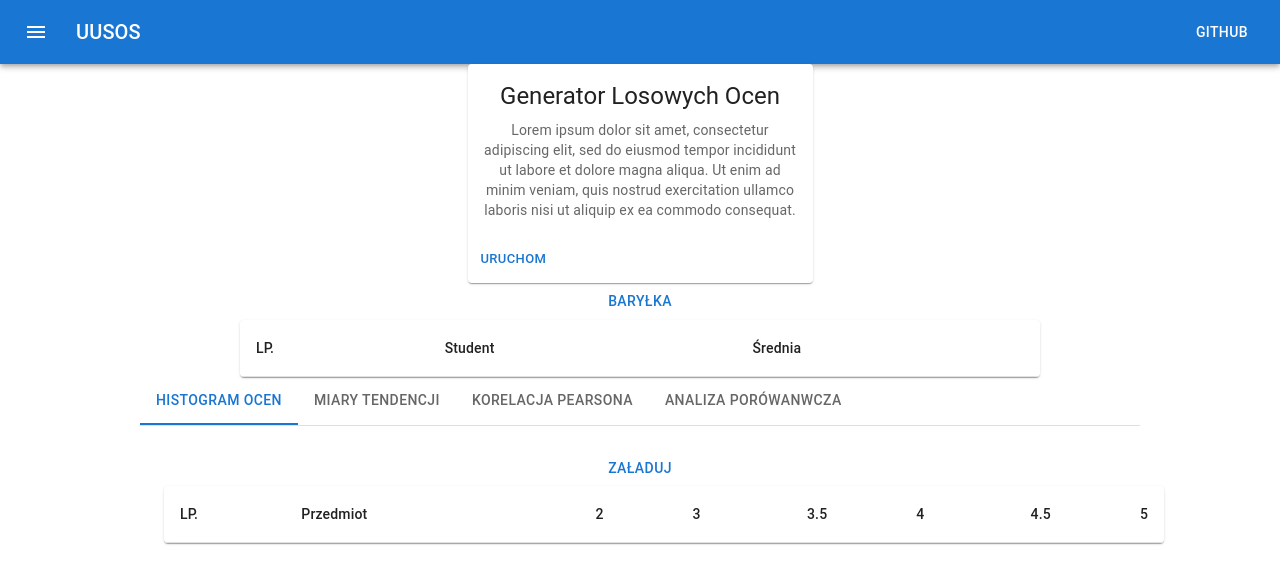
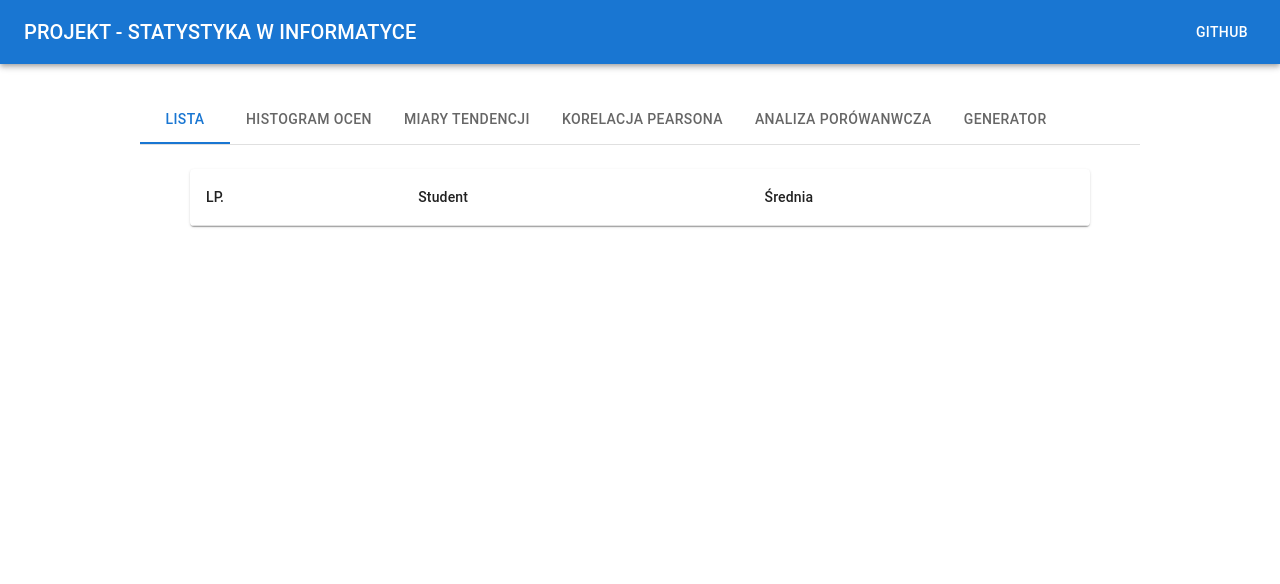
Before and after one commit to quakcin/Statystyka-w-informatyce-Projekt, a React (Create React App) app in the folder uusos/: page / in a window 1280 px wide. Shown: the top 584 px of the page. Built offline with nearby package versions, Linux system fonts and the light colour scheme.

Commit message:
wygląd i dynamika

```diff
--- a/uusos/src/App.js
+++ b/uusos/src/App.js
@@ -2,7 +2,7 @@ import './App.css';
 
 import { Route, Router, Routes } from 'react-router-dom';
 import Main from './Main';
-import { useEffect } from 'react';
+import { useEffect, useState } from 'react';
 
 import Dexie from 'dexie';
 
@@ -10,12 +10,10 @@ export const db = new Dexie("Usos");
 
 function App()
 {
-
   useEffect(() => {
     db.version(1).stores({
       oceny: "++id,student,przedmiot,ocena"
     });
-
   }, []);
 
   return (
--- a/uusos/src/CustomTabs.js
+++ b/uusos/src/CustomTabs.js
@@ -9,6 +9,8 @@ import { BarChart } from '@mui/x-charts/BarChart';
 import MiaryTendencji from './MiaryTendencji';
 import Korelacja from './Korelacja';
 import Porownywarka from './Porownywarka';
+import Summary from './Summary';
+import Generator from './Generator';
 
 function CustomTabPanel(props) {
   const { children, value, index, ...other } = props;
@@ -47,26 +49,34 @@ export default function CustomTabs() {
   };
 
   return (
-    <Box sx={{ width: '1000px' }}>
+    <Box sx={{ width: '1000px', marginTop: 4 }}>
       <Box sx={{ borderBottom: 1, borderColor: 'divider' }}>
         <Tabs value={value} onChange={handleChange} aria-label="basic tabs example">
-          <Tab label="Histogram ocen" {...a11yProps(0)} />
-          <Tab label="Miary tendencji" {...a11yProps(1)} />
-          <Tab label="Korelacja Pearsona" {...a11yProps(2)} />
+          <Tab label="Lista" {...a11yProps(0)} />
+          <Tab label="Histogram ocen" {...a11yProps(1)} />
+          <Tab label="Miary tendencji" {...a11yProps(2)} />
+          <Tab label="Korelacja Pearsona" {...a11yProps(3)} />
           <Tab label="Analiza porówanwcza" {...a11yProps(4)} />
+          <Tab label="Generator" {...a11yProps(5)} />
         </Tabs>
       </Box>
       <CustomTabPanel value={value} index={0}>
+        <Summary />
+      </CustomTabPanel>
+      <CustomTabPanel value={value} index={1}>
         <Histogram />
       </CustomTabPanel>
-      <CustomTabPanel value={value} index={1}>
+      <CustomTabPanel value={value} index={2}>
         <MiaryTendencji />
       </CustomTabPanel>
-      <CustomTabPanel value={value} index={2}>
+      <CustomTabPanel value={value} index={3}>
         <Korelacja />
       </CustomTabPanel>
-      <CustomTabPanel value={value} index={3}>
+      <CustomTabPanel value={value} index={4}>
         <Porownywarka />
+      </CustomTabPanel>
+      <CustomTabPanel value={value} index={5}>
+        <Generator />
       </CustomTabPanel>
     </Box>
   );
--- a/uusos/src/Header.js
+++ b/uusos/src/Header.js
@@ -12,7 +12,7 @@ export default function Header() {
     <Box sx={{ flexGrow: 1 }}>
       <AppBar position="static">
         <Toolbar>
-          <IconButton
+          {/* <IconButton
             size="large"
             edge="start"
             color="inherit"
@@ -20,9 +20,9 @@ export default function Header() {
             sx={{ mr: 2 }}
           >
             <MenuIcon />
-          </IconButton>
+          </IconButton> */}
           <Typography variant="h6" component="div" sx={{ flexGrow: 1 }}>
-            UUSOS
+            PROJEKT - STATYSTYKA W INFORMATYCE
           </Typography>
           <Button color="inherit" onClick={(e) => window.open('https://github.com/quakcin/Statystyka-w-informatyce-Projekt')}>
             GitHub
--- a/uusos/src/Histogram.js
+++ b/uusos/src/Histogram.js
@@ -1,4 +1,4 @@
-import { Button } from "@mui/material";
+import { Button, Typography } from "@mui/material";
 import { db } from "./App";
 import { useState } from "react";
 
@@ -46,6 +46,7 @@ export default function Histogram ()
 
     async function fetchHisrograms ()
     {
+        await db.oceny; // preload
         const allPrzedmioty = await db.oceny.orderBy('przedmiot').uniqueKeys();
         const allOcenyBuff = [];
 
@@ -93,10 +94,20 @@ export default function Histogram ()
         setChartSeries(series);
     }
 
+    React.useEffect(() => {
+        fetchHisrograms();
+    }, []);
+
     return (
         <>
-            <Button onClick={(e) => fetchHisrograms() }>Załaduj</Button>
-            <TableContainer component={Paper} sx={{ width: 1000}}>
+            <Typography sx={{ marginTop: 1, textAlign: 'left' }} variant="h4">
+                Podliczenie ocen
+            </Typography>
+            <Typography sx={{ marginTop: 1, textAlign: 'left'  }} variant="h6">
+                Ilość danej oceny z każdego przedmiotu
+            </Typography>
+
+            <TableContainer component={Paper} sx={{ width: 800, marginTop: 6 }}>
                 <Table sx={{ minWidth: 650 }} aria-label="simple table">
                     <TableHead>
                         <TableRow>
@@ -124,6 +135,13 @@ export default function Histogram ()
                 </Table>
             </TableContainer>
 
+            <Typography sx={{ marginTop: 8, textAlign: 'left'  }} variant="h4">
+                Histogram ocen
+            </Typography>
+            <Typography sx={{ marginTop: 1, textAlign: 'left'  }} variant="h6">
+                Ze wszystkich przedmiotów
+            </Typography>
+
             {chartSeries != null && (
                 <BarChart
                     series={chartSeries}
@@ -134,10 +152,18 @@ export default function Histogram ()
                 />
             )}
 
+            <Typography sx={{ marginTop: 8, textAlign: 'left' }} variant="h4">
+                Procentowy rozkład
+            </Typography>
+            <Typography sx={{ marginTop: 1, textAlign: 'left'  }} variant="h6">
+                Oceny wszystkich studentów
+            </Typography>
+
             {histogram.length != 0 && (
                 <PieChart
-                    width={600}
-                    height={300}
+                    width={700}
+                    height={400}
+                    margin={{ top: 50 }}
                     series={[{
                         arcLabel: (item) => `${item.value}%`,
                         arcLabelMinAngle: 35,
--- a/uusos/src/Korelacja.js
+++ b/uusos/src/Korelacja.js
@@ -1,6 +1,6 @@
 import { useState } from "react";
 import { db } from "./App";
-import { Button } from "@mui/material";
+import { Button, Typography } from "@mui/material";
 import * as React from 'react';
 import Table from '@mui/material/Table';
 import TableBody from '@mui/material/TableBody';
@@ -23,6 +23,8 @@ export default function Korelacja ()
 
     async function fetchData ()
     {
+        await db.oceny; // preload
+
         const allPrzedmioty = await db.oceny.orderBy('przedmiot').uniqueKeys();
 
         const data = [];
@@ -71,10 +73,19 @@ export default function Korelacja ()
         setKorelacja(data);
     }
 
+    React.useEffect(() => {
+        fetchData();
+    }, []);
+
     return (
         <>
-            <Button onClick={(e) => fetchData() }>Załaduj</Button>
-            <TableContainer component={Paper} sx={{ width: 800}}>
+            <Typography sx={{ marginTop: 1, textAlign: 'left' }} variant="h4">
+                Współczynniki korelacji Pearsona
+            </Typography>
+            <Typography sx={{ marginTop: 1, textAlign: 'left'  }} variant="h6">
+                Dla par przedmitów
+            </Typography>
+            <TableContainer component={Paper} sx={{ width: 800, marginTop: 6 }}>
                 <Table sx={{ minWidth: 650 }} aria-label="simple table">
                     <TableHead>
                         <TableRow>
--- a/uusos/src/Main.js
+++ b/uusos/src/Main.js
@@ -25,8 +25,6 @@ export default function Main ()
         <>
             <Header />
             <center>
-                <Generator />
-                <Summary />
                 <CustomTabs />
             </center>
         </>
--- a/uusos/src/MiaryTendencji.js
+++ b/uusos/src/MiaryTendencji.js
@@ -1,5 +1,5 @@
 import { useState } from "react"
-import { Button } from "@mui/material";
+import { Button, Typography } from "@mui/material";
 import { db } from "./App";
 
 import * as React from 'react';
@@ -79,6 +79,8 @@ export default function MiaryTendencji ()
 
     async function fetchMeasures ()
     {
+        await db.oceny; // preload
+
         const allPrzedmioty = await db.oceny.orderBy('przedmiot').uniqueKeys();
         const allOcenyBuff = [];
 
@@ -102,10 +104,19 @@ export default function MiaryTendencji ()
         setMeasures(data);
     }
 
+    React.useEffect(() => {
+        fetchMeasures();
+    }, []);
+
     return (
         <>
-            <Button onClick={(e) => fetchMeasures() }>Załaduj</Button>
-            <TableContainer component={Paper} sx={{ width: 800}}>
+            <Typography sx={{ marginTop: 1, textAlign: 'left' }} variant="h4">
+                Podstawowe miary rozkładu
+            </Typography>
+            <Typography sx={{ marginTop: 1, textAlign: 'left'  }} variant="h6">
+                Z podziałem na przedmioty
+            </Typography>
+            <TableContainer component={Paper} sx={{ width: 800, marginTop: 6 }}>
                 <Table sx={{ minWidth: 650 }} aria-label="simple table">
                     <TableHead>
                         <TableRow>
@@ -132,10 +143,16 @@ export default function MiaryTendencji ()
                     </TableBody>
                 </Table>
             </TableContainer>
+            <Typography sx={{ marginTop: 8, textAlign: 'left' }} variant="h4">
+                Średnia ocen studentów
+            </Typography>
+            <Typography sx={{ marginTop: 1, textAlign: 'left'  }} variant="h6">
+                Z poszczególnych przedmiotów
+            </Typography>
             {measures.length != 0 && (
                 <BarChart
                     series={[{
-                        label: "Średnia z prezedmiotu",
+                        label: "Średnia z przedmiotu",
                         data: measures.map(n => n.measures[0])
                     }]}
                     xAxis={[{ scaleType: 'band', data: measures.map(n => n.przedmiot) }]}
--- a/uusos/src/Porownywarka.js
+++ b/uusos/src/Porownywarka.js
@@ -1,4 +1,4 @@
-import { Menu, MenuItem, Select } from "@mui/material";
+import { Menu, MenuItem, Select, Typography } from "@mui/material";
 import { _przedmioty } from "./lut";
 import { useEffect, useState } from "react";
 import { db } from "./App";
@@ -49,7 +49,14 @@ export default function Porownywarka ()
 
     return (
         <>
-            <div style={{ display: 'flex', gap: 20, alignItems: 'center', justifyContent: 'center'}}>
+            <Typography sx={{ marginTop: 1, textAlign: 'left' }} variant="h4">
+                Analiza porównawcza
+            </Typography>
+            <Typography sx={{ marginTop: 1, textAlign: 'left'  }} variant="h6">
+                Zdawalności z podziałem na płeć
+            </Typography>
+
+            <div style={{ display: 'flex', gap: 20, alignItems: 'center', justifyContent: 'center', marginTop: 50}}>
                 Porównaj
                 <Select onChange={(e) => setPrzedmiot1(e.target.value)} value={przedmiot1}>
                     {_przedmioty.map((p, k) => <MenuItem value={p} key={k} selected={p == przedmiot1}>{p}</MenuItem>)}
@@ -61,7 +68,7 @@ export default function Porownywarka ()
             </div>
 
 
-            <TableContainer component={Paper} sx={{ width: 800}}>
+            <TableContainer component={Paper} sx={{ width: 800, marginTop: 5}}>
                 <Table sx={{ minWidth: 650 }} aria-label="simple table">
                     <TableHead>
                         <TableRow>
--- a/uusos/src/Summary.js
+++ b/uusos/src/Summary.js
@@ -11,11 +11,18 @@ import { db } from "./App";
 import { Button } from "@mui/material";
 
 
-export default function Summary() {
+export default function Summary()
+{
     const [oceny, setOceny] = useState([]);
     const [przedmioty, setPrzedmioty] = useState([])
 
-    async function fetchOceny() {
+    React.useEffect(() => {
+        fetchOceny();
+    }, []);
+
+    async function fetchOceny()
+    {
+        await db.oceny; // preload
         const allPrzedmioty = await db.oceny.orderBy('przedmiot').uniqueKeys();//.sort();
 
         const sortedPrzedmioty = allPrzedmioty.sort();
@@ -43,9 +50,7 @@ export default function Summary() {
     }
 
     return (
-        <>
-        <Button onClick={(e) => fetchOceny() }>Baryłka</Button>
-        <TableContainer component={Paper} sx={{ width: 800}}>
+        <TableContainer component={Paper} sx={{ width: 900 }}>
             <Table sx={{ minWidth: 650 }} aria-label="simple table">
                 <TableHead>
                     <TableRow>
@@ -74,6 +79,5 @@ export default function Summary() {
                 </TableBody>
             </Table>
         </TableContainer>
-        </>
     )
 }
```
